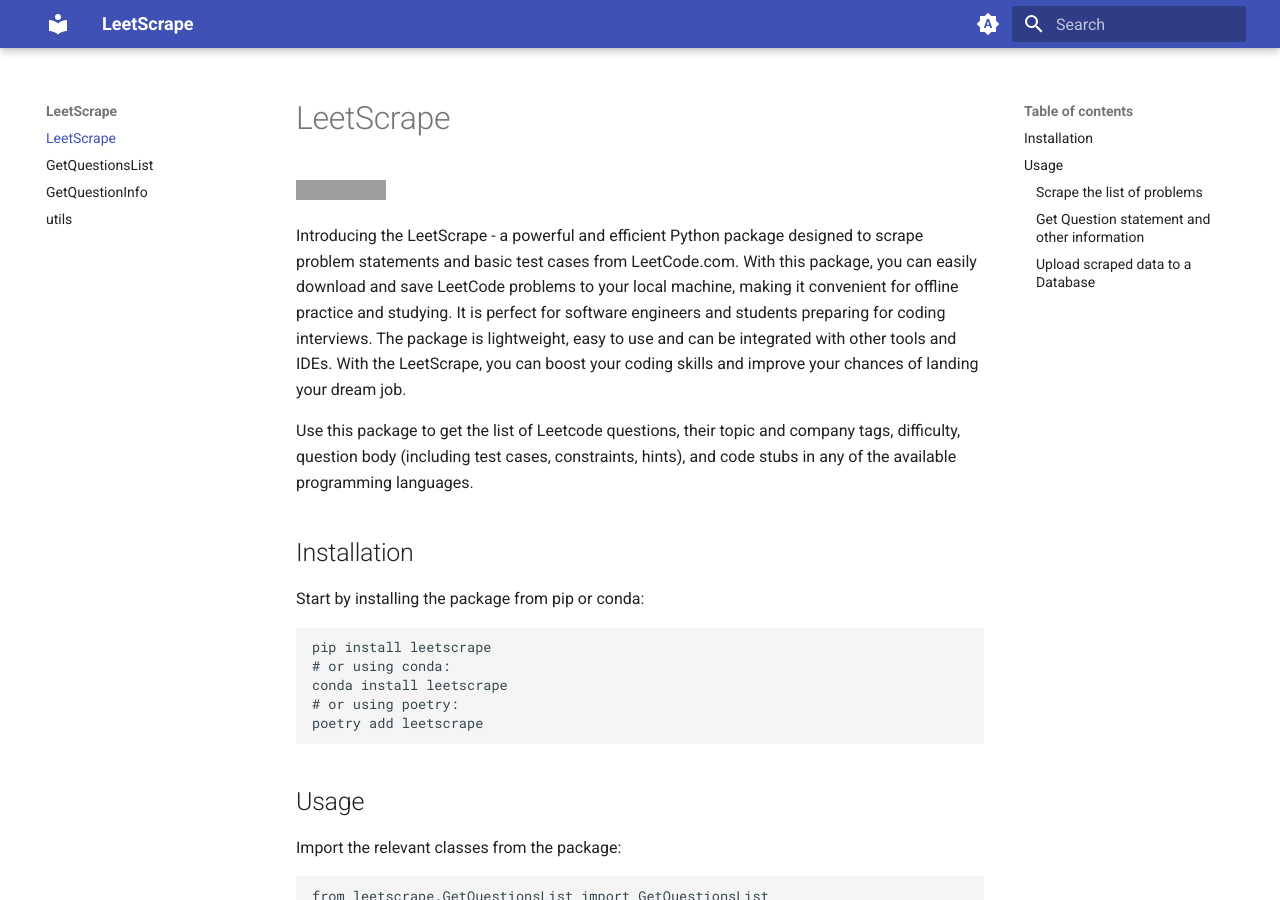
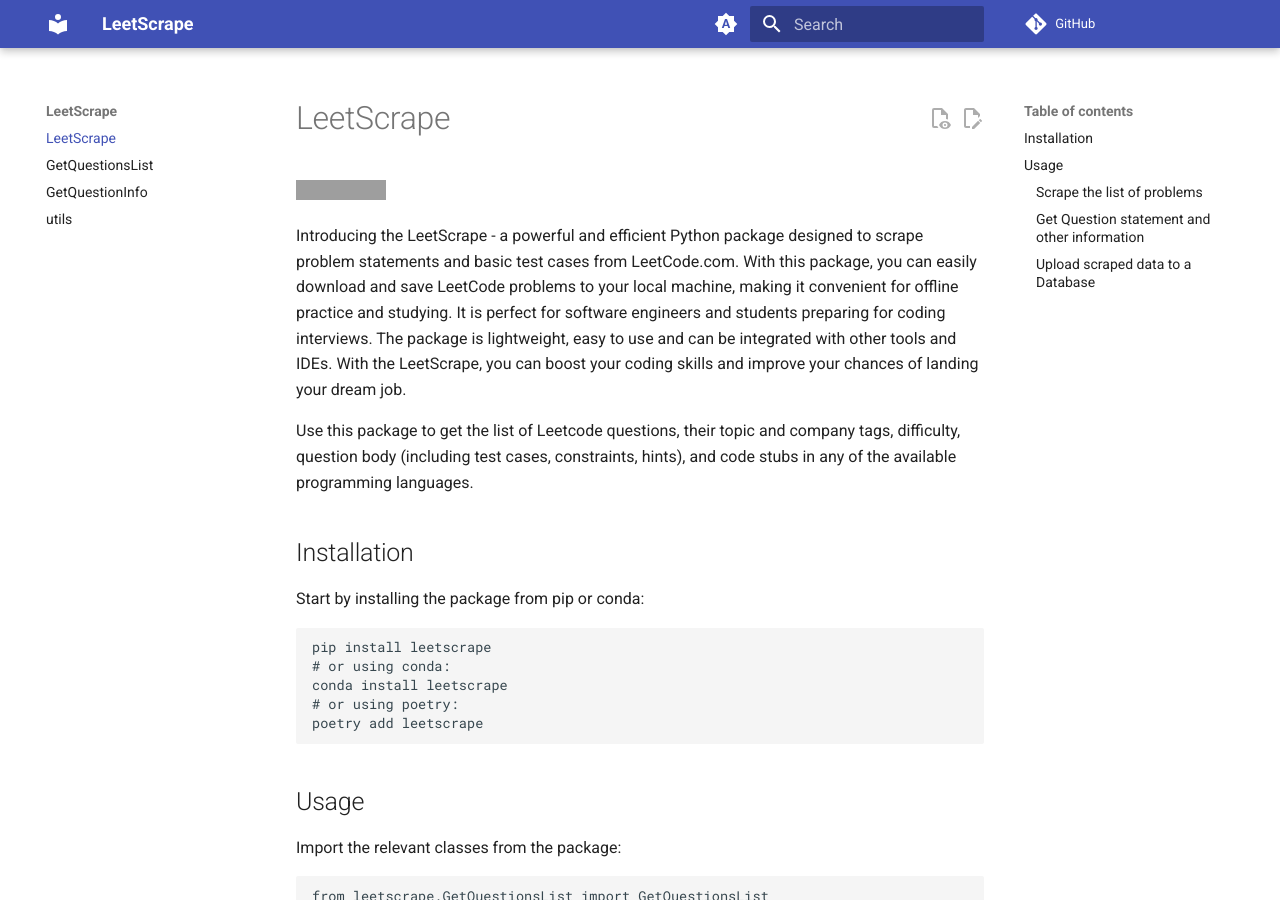
Before and after one commit to nikhil-ravi/LeetScrape, an MkDocs documentation site: the page built from docs/config/index.md, in a window 1280 px wide and 900 px high. Built offline with MkDocs 1.6.1 and Material for MkDocs 9.7.7, drawn with Linux system fonts in a browser that asks for light colours; comment, search, counter and statistics services are not loaded; grey boxes are pictures that could not be loaded.

Commit message:
Updates to docs and fixing the actions file.

```diff
--- a/mkdocs.yml
+++ b/mkdocs.yml
@@ -8,9 +8,14 @@
       handlers:
         python:
           paths: [src]
+  - git-revision-date-localized:
+      enable_creation_date: true
 theme:
   name: material
   highlightjs: true
+  features:
+    - content.action.edit
+    - content.action.view
   palette:
     # Palette toggle for automatic mode
     - media: "(prefers-color-scheme)"
@@ -51,3 +56,5 @@
   analytics:
     provider: google
     property: G-LL26YLB3M5
+
+repo_url: https://github.com/nikhil-ravi/LeetScrape
--- a/pyproject.toml
+++ b/pyproject.toml
@@ -26,6 +26,7 @@
 mkdocstrings = {extras = ["python"], version = "^0.19.1"}
 mkdocs = "^1.4.2"
 mkdocs-material = "^9.0.5"
+mkdocs-git-revision-date-localized-plugin = "^1.1.0"
 
 [build-system]
 requires = ["poetry-core"]
```
Also changed, not shown: 3 other files.
